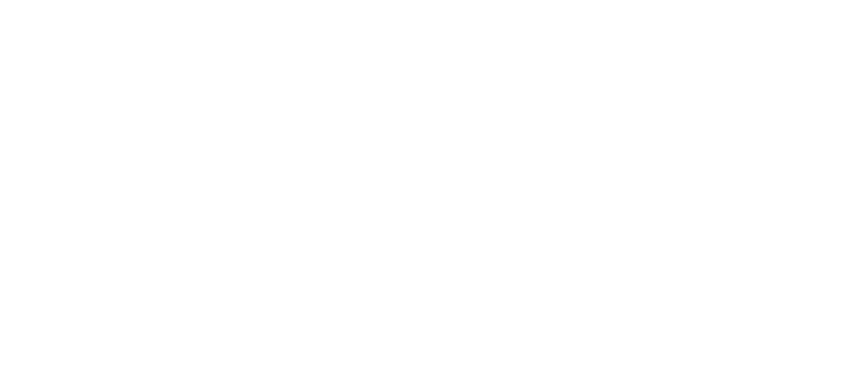
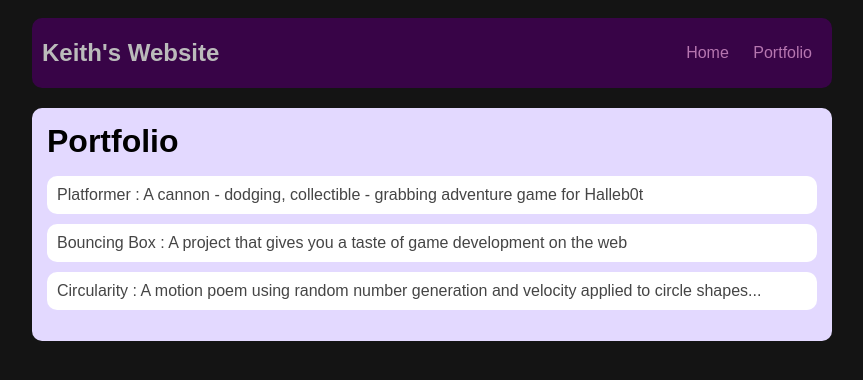
Before and after one commit to kasnola/kasnola.github.io, a plain HTML site: page portfolio.html in a window 1280 px wide. Shown: the whole page, without its empty margins (208-1071 px from the left). Drawn offline with Linux system fonts and the light colour scheme.

Commit message:
add a favicon? TODO 5-6 on portfolio

```diff
--- a/index.html
+++ b/index.html
@@ -1,8 +1,9 @@
 <!DOCTYPE HTML>
 <html>
     <head>
-        <title>Keith's Awesome Website</title>
+        <title>Keith's Website</title>
         <link rel="stylesheet" href="style.css">
+        <link href="favicon.ico" rel="icon" type="image/x-icon">
     </head>
 
     <body>
--- a/portfolio.html
+++ b/portfolio.html
@@ -0,0 +1,37 @@
+<!DOCTYPE HTML>
+<html>
+    <head>
+        <title>Keith's Website</title>
+        <link rel="stylesheet" href="style.css">
+        <link href="favicon.ico" rel="icon" type="image/x-icon">
+    </head>
+
+    <body>
+        <div id="all-contents">
+            <nav>
+                <!-- nav stuff here? -->
+                <h1>Keith's Website</h1>
+                <ul id="nav-ul">
+                    <li class="nav-li">
+                        <a class="nav-a" href="index.html">Home</a>
+                    </li>
+                    <li class="nav-li">
+                        <a class="nav-a" href="portfolio.html">Portfolio</a>
+                    </li>
+                </ul>
+            </nav>
+            <main>
+                <div class="content">
+                    <h1>Portfolio</h1>
+                    <ul id="portfolio">
+                        <li><a href="projects/platformer/">Platformer : A cannon - dodging, collectible - grabbing adventure game for Halleb0t</a></li>
+                        <li><a href="projects/bouncing-box/">Bouncing Box : A project that gives you a taste of game development on the web </a></li>
+                        <li><a href="projects/circularity/">Circularity : A motion poem using random number generation and velocity applied to circle shapes...</a></li>
+                    </ul>
+                </div>
+            </main>
+
+
+        </div>
+    </body>
+</html>
--- a/style.css
+++ b/style.css
@@ -5,6 +5,7 @@ body {
     padding: 10px;
     font-family: arial;
 }
+
 #all-contents {
   max-width: 800px;
     margin: auto;
@@ -13,11 +14,13 @@ body {
 /* navigation menu */
 nav {
     background: rgb(56, 4, 71);
-   margin: 0 auto;
-   margin-bottom: 20px;
+    margin: 0 auto;
+    margin-bottom: 20px;
+    border-radius: 10px;
     display: flex;
     padding: 10px;
 }
+
 h1 {
     display: flex;
     align-items: center;
@@ -25,30 +28,38 @@ h1 {
     flex: 1;
     margin: 0;
 }
+
 #nav-ul {
     list-style-image: none;
 }
+
 .nav-li {
     display: inline-block;
     padding: 0 10px;
 }
+
 a {
     text-decoration: none;
     color: #b676b0;
 }
 
+
 /* main container area beneath menu */
 main {
     background: rgb(227, 217, 255);
+    border-radius: 10px;
     display: flex;
 }
+
 .sidebar {
     margin-right: 25px;
     padding: 10px;
 }
+
 .sidebar-img {
     width: 200px;
 }
+
 .content {
     flex: 1;
     padding: 15px;
@@ -60,6 +71,32 @@ main {
     border-radius: 18px;
     padding: 8px;
 }
+
 h2, h3 {
     margin: 0px;
 }
+
+.content h1 {
+    color: black;
+}
+
+#portfolio {
+    list-style-type: none;
+    padding-left: 0;
+}
+
+#portfolio li {
+    background: #fff;
+    padding: 10px;
+    border-radius: 10px;
+    margin-bottom: 10px;
+}
+
+#portfolio li:hover {
+    background: #eee;
+}
+
+#portfolio a {
+    text-decoration: none;
+    color: #454545;
+}
```
Also changed, not shown: favicon.ico (added).
